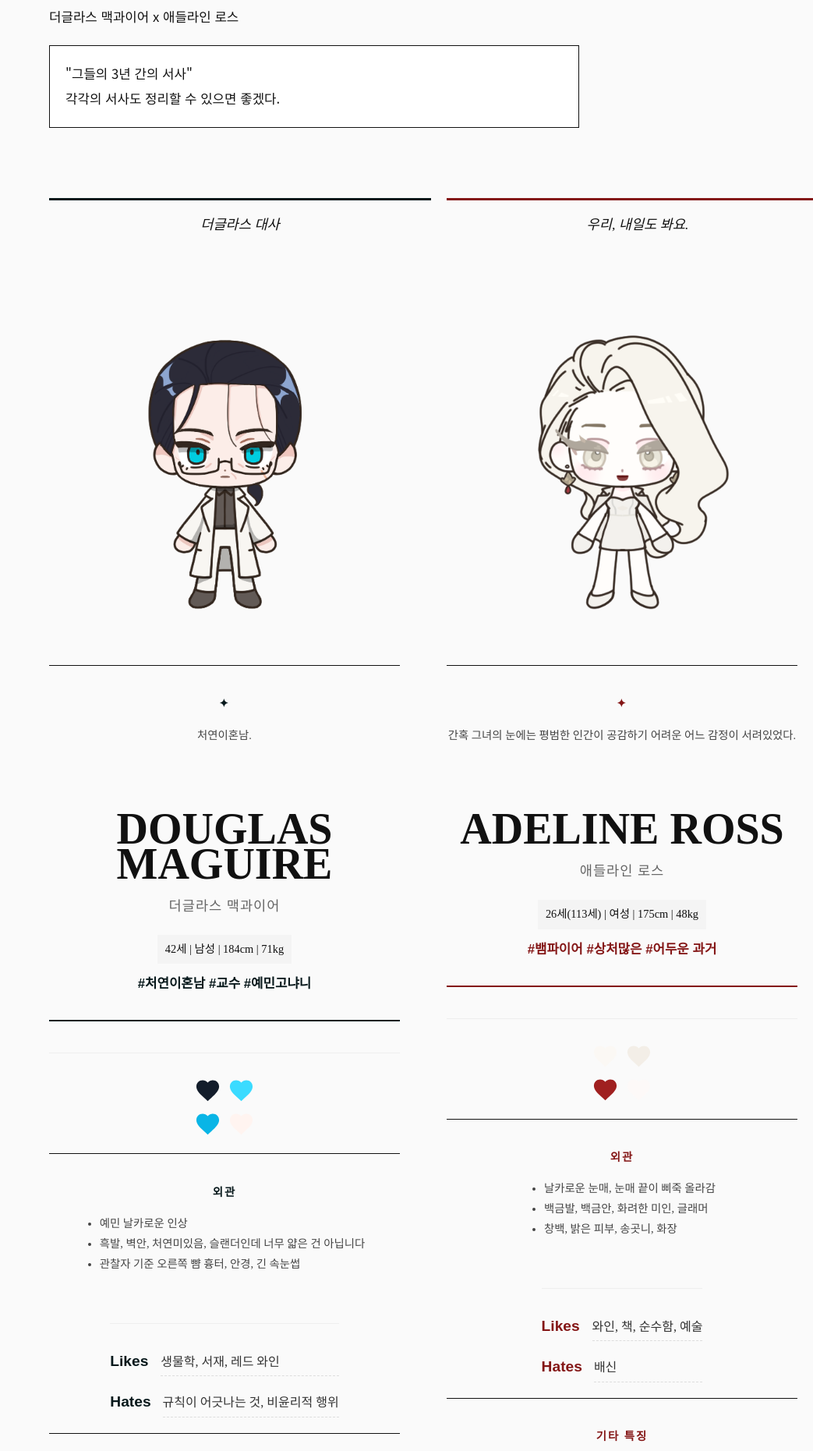
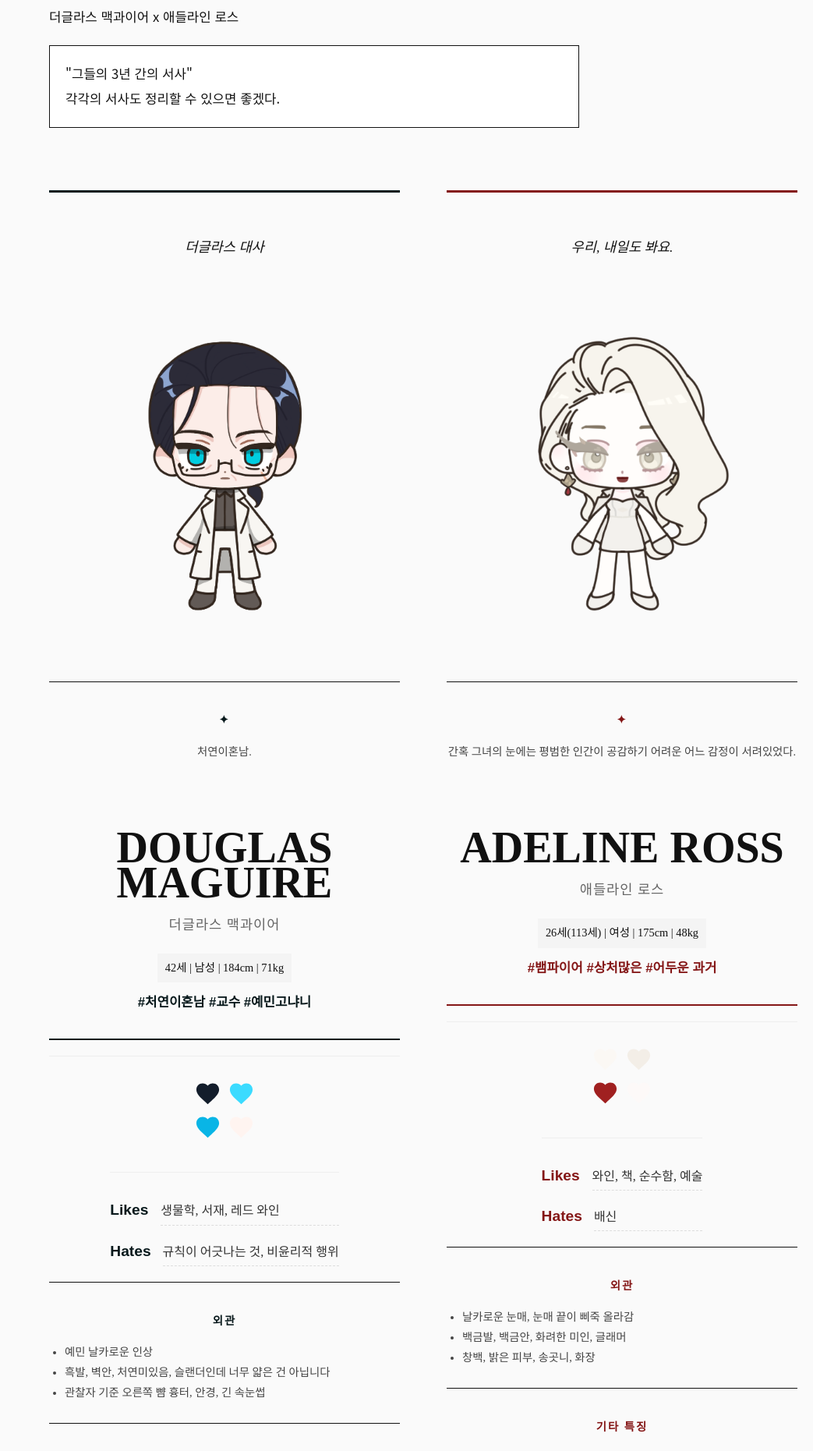
Before and after one commit to narelim/mag-ross-archive, a Jekyll site: the page built from _posts/2025-12-17-original42113.md, in a window 1280 px wide. Shown: the part 526-2387 px from the top of the page at 78% size, without its empty margins (237-1280 px from the left). Built offline with Jekyll 4.4.1, drawn with Linux system fonts in a browser that asks for light colours; some web fonts are replaced.

Commit message:
Update style.css

```diff
--- a/assets/css/style.css
+++ b/assets/css/style.css
@@ -606,107 +606,131 @@
     .sheet-middle { flex-direction: column; align-items: center; }
 }
 
-/* --- [Editorial Pair] 2인용 잡지 레이아웃 (양면 페이지 느낌) --- */
+/* --- [Editorial Pair] 2인용 잡지 레이아웃 (최종 수정판 ✨) --- */
 
 .editorial-pair-grid {
     display: flex;
-    gap: 60px;             /* 두 캐릭터 사이 간격 시원하게 */
+    gap: 60px;             /* 두 캐릭터 사이 간격 */
     margin: 80px 0;
-    align-items: stretch !important;  /* 높이 맞춤 */
+    align-items: stretch;  /* 전체 높이 맞춤 */
 }
 
-/* 2인용 그리드 안에서는 디자인이 변신합니다 */
+/* 2인용 그리드 내부 컨테이너 */
 .editorial-pair-grid .char-sheet-container {
     flex: 1;               /* 50:50 비율 */
-    flex-direction: column;/* 🚨 핵심: 위(사진) -> 아래(글) 배치로 변경 */
-    margin: 0;             /* 바깥 여백 초기화 */
+    display: flex;         /* flex 선언 */
+    flex-direction: column;/* 위(사진) -> 아래(글) 배치 */
+    margin: 0;
     padding: 0;
-    gap: 20px;
+    gap: 0;                /* 갭 0으로 하고 개별 요소에서 마진으로 조절 */
     border: none;
-   height: 100%
-}
-
-/* 말풍선은 사진 밑으로 */
-.editorial-pair-grid .sheet-bubble {
-    order: 1;
-    min-height:40px;
-   diplay:flex;
-   align-items:flex-end;
-   justify-content:center;
-
-    margin-top: 10px;
-    text-align: center;    /* 가운데 정렬 */
-    border-left: none;
-    border-top: 3px solid var(--bubble-bg, #333); /* 선 위치 변경 (위쪽으로) */
-   margin-bottom:20px;
-   padding-top:15px;
-}
-
-/* 1. 이미지 영역 조정 */
-.editorial-pair-grid .sheet-left {
-   min-height:600px;
-   width: 100%;           /* 너비 꽉 차게 */
-    order: 2;              /* 순서 1번 */
-
-   display:flex;
-   justify-content:flex-start;
-   align-items:flex-end;
-   margin-bottom:30px;
-}
-.editorial-pair-grid .sheet-full-body img {
-   height: 450px;
-   width: auto;
-   object-fit:contain;
-   justify-content:flex-end;
-}
-
-/* 2. 정보 영역 조정 */
-.editorial-pair-grid .sheet-right {
-    width: 100%;
-    order: 3;              /* 순서 2번 */
-   min-height:120px
-   gap: 20px;
-
-   justify-content:flex-start;
-   display: flex;
-   flex-direction: column;
-}
-
-.editorial-pair-grid .sheet-right >:last-child{margin-top:auto;}
-
-/* 이름 가운데 정렬 및 크기 조정 */
-.editorial-pair-grid .sheet-header {
-    text-align: center;
-    border-bottom-width: 2px;
-}
-.editorial-pair-grid .sheet-name {
-    font-size: 3.5rem;     /* 5rem은 너무 크니까 살짝 줄임 */
-}
-
-/* 좁으니까 두상(증명사진)은 숨김 (전신이 있으니까요!) */
-.editorial-pair-grid .sheet-portrait {
-    display: none;
-}
-
-/* 색상표랑 체크리스트 가운데 정렬 */
-.editorial-pair-grid .sheet-middle {
-    flex-direction: column;
-    align-items: center;
-    gap: 20px;
-}
-.editorial-pair-grid .sheet-box {
-    text-align: center;
-}
-.editorial-pair-grid .sheet-box ul {
-    display: inline-block;
-    text-align: left;
+    height: 100%;
 }
 
 
-/* 📱 모바일에서는 다시 세로로 길게 (1명씩) */
+/* === [구역 1] 왼쪽 비주얼 영역 (대사 + 이미지 + 캐치프레이즈) === */
+
+
+/* 1-1. 대사 (말풍선) - 높이 100px 고정 */
+.editorial-pair-grid .sheet-bubble {
+    order: 1;
+    height: 100px;         /* 📏 강제 고정 높이 */
+
+    display: flex;
+    align-items: flex-end; /* 텍스트를 바닥에 붙임 */
+    justify-content: center;
+
+    margin: 0;
+    margin-bottom: 20px;   /* 이미지와의 간격 */
+    text-align: center;
+    border-left: none;
+    border-top: 3px solid var(--bubble-bg, #333);
+    padding-top: 15px;
+    box-sizing: border-box;
+}
+
+.editorial-pair-grid .sheet-left {
+    width: 100%;
+    order: 1;              /* 순서 1번 */
+
+    /* 🚨 높이 설정 안 함! (내부 요소들이 고정 높이를 가짐) */
+    display: flex;
+    flex-direction: column;
+    margin-bottom: 30px;
+}
+
+/* 1-2. 전신 이미지 - 높이 450px 고정 */
+.editorial-pair-grid .sheet-full-body {
+    order: 2;
+    height: 450px;         /* 📏 강제 고정 높이 (이미지가 작아도 이 공간 차지) */
+
+    display: flex;
+    align-items: flex-end; /* 이미지를 바닥에 붙임 (발 위치 맞춤) */
+    justify-content: center;
+
+    margin: 0;
+    margin-bottom: 30px;   /* 캐치프레이즈와 간격 */
+}
+
+.editorial-pair-grid .sheet-full-body img {
+    max-height: 100%;      /* 450px 안 넘어가게 */
+    width: auto;
+    object-fit: contain;
+}
+
+/* 1-3. 캐치프레이즈 (설명글) - 높이 120px 고정 */
+.editorial-pair-grid .sheet-box {
+    order: 3;
+    height: 120px;         /* 📏 강제 고정 높이 */
+
+    display: flex;
+    flex-direction: column;
+    justify-content: flex-start; /* 위에서부터 글씨 시작 */
+    overflow: hidden;      /* 넘치면 자름 (레이아웃 보호) */
+    text-align: center;    /* 가운데 정렬 */
+}
+.editorial-pair-grid .sheet-box p {
+    margin: 0;
+}
+
+
+/* === [구역 2] 오른쪽 정보 영역 (이름 + 스펙 + 기타) === */
+.editorial-pair-grid .sheet-right {
+    width: 100%;
+    order: 2;              /* 순서 2번 */
+
+    /* 남는 공간 꽉 채우기 */
+    flex: 1;
+    display: flex;
+    flex-direction: column;
+    gap: 20px;
+}
+
+/* 정보 영역의 마지막 요소(하단 선 등)를 바닥으로 밀기 */
+.editorial-pair-grid .sheet-right > :last-child {
+    margin-top: auto;
+}
+
+/* (나머지 디자인 요소들) */
+.editorial-pair-grid .sheet-header { text-align: center; border-bottom-width: 2px; }
+.editorial-pair-grid .sheet-name { font-size: 3.5rem; }
+.editorial-pair-grid .sheet-portrait { display: none; }
+.editorial-pair-grid .sheet-middle { flex-direction: column; align-items: center; gap: 20px; }
+.editorial-pair-grid .sheet-box ul { display: inline-block; text-align: left; }
+
+
+/* 📱 모바일 대응 */
 @media (max-width: 768px) {
     .editorial-pair-grid {
         flex-direction: column;
-        gap: 80px; /* 위아래 간격 */
+        gap: 80px;
+        align-items: center;
+    }
+
+    /* 모바일에서는 높이 고정 해제 (내용만큼만 늘어나게) */
+    .editorial-pair-grid .sheet-bubble,
+    .editorial-pair-grid .sheet-full-body,
+    .editorial-pair-grid .sheet-box {
+        height: auto;
     }
 }
```
